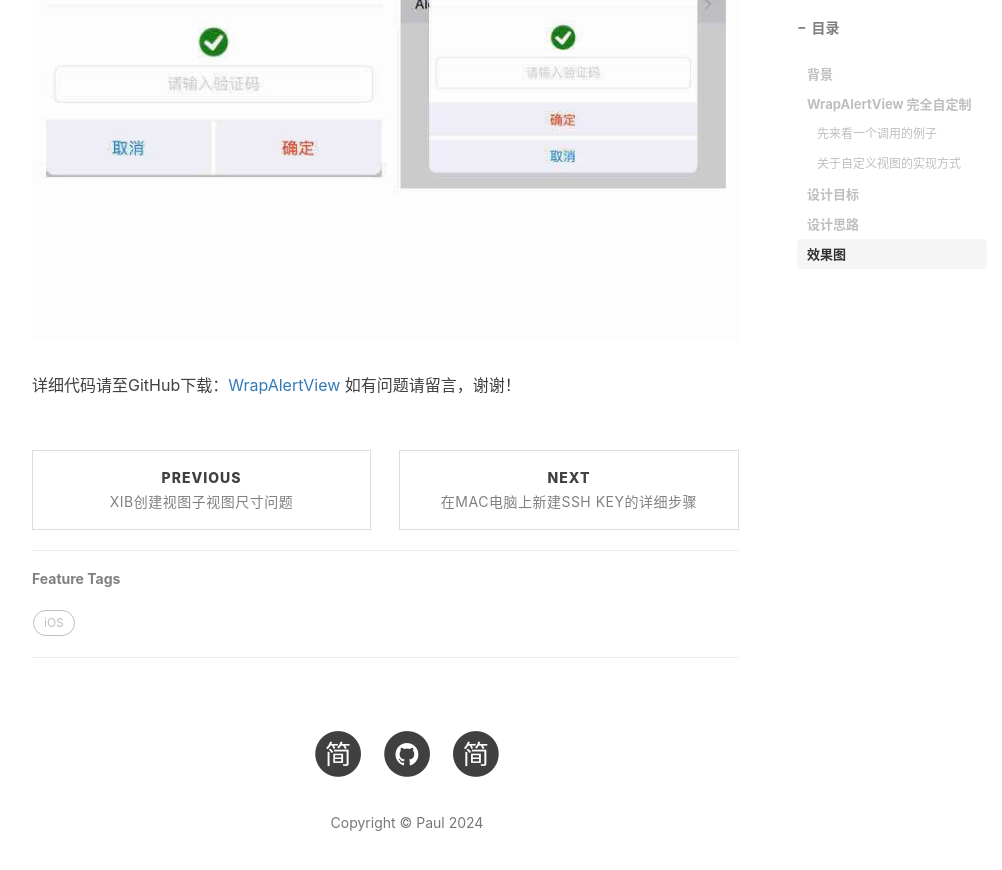
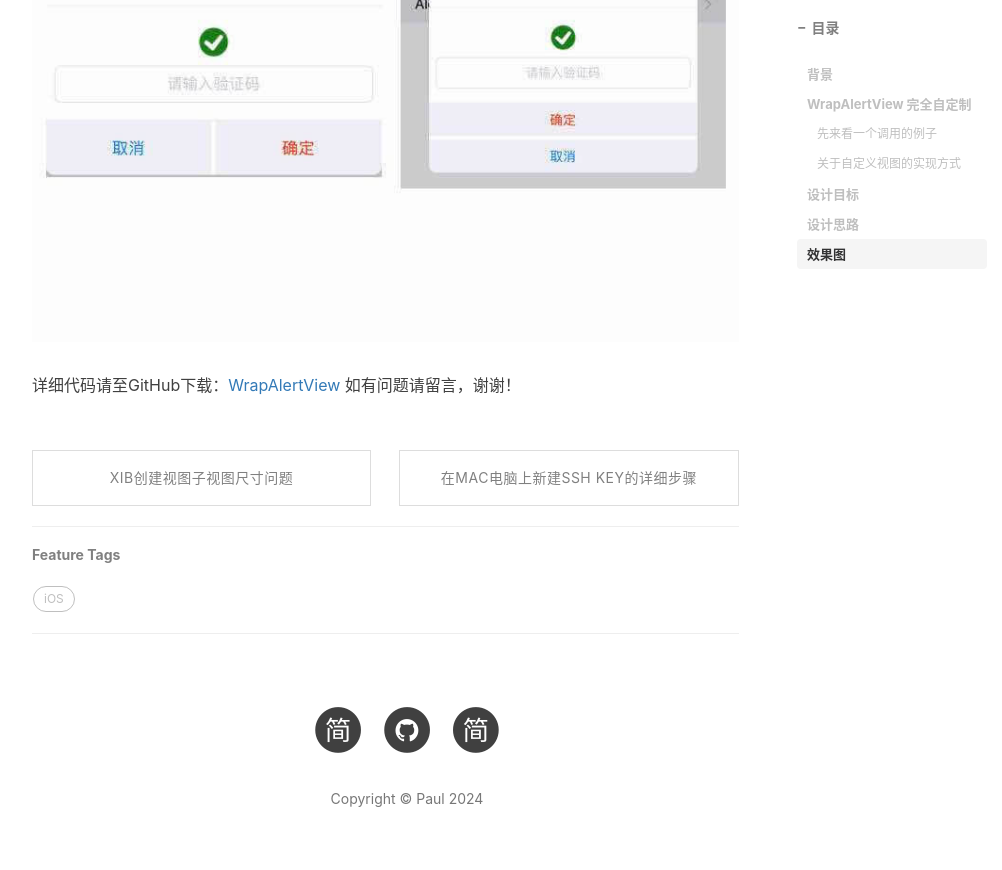
Before and after one commit to BuddyLiu/docs, a Jekyll site: the page built from _posts/2020-04-16-02.md, in a window 1280 px wide and 900 px high, scrolled down 6734 px. Shown: the top 870 px of the window, without its empty margins (233-1235 px from the left). Built offline with Jekyll 4.4.1, drawn with Linux system fonts in a browser that asks for light colours; nearby versions of some CDN libraries; comment, search, counter and statistics services are not loaded.

Commit message:
no message

```diff
--- a/_layouts/keynote.html
+++ b/_layouts/keynote.html
@@ -72,16 +72,14 @@
                 <ul class="pager">
                     {% if page.previous.url %}
                     <li class="previous">
-                        <a href="{{ page.previous.url | prepend: site.baseurl | replace: '//', '/' }}" data-toggle="tooltip" data-placement="top" title="{{page.previous.title}}">
-                        Previous<br>
+                        <a href="{{ page.previous.url | replace: '//', '/' }}" data-toggle="tooltip" data-placement="top" title="{{page.previous.title}}">
                         <span>{{page.previous.title}}</span>
                         </a>
                     </li>
                     {% endif %}
                     {% if page.next.url %}
                     <li class="next">
-                        <a href="{{ page.next.url | prepend: site.baseurl | replace: '//', '/' }}" data-toggle="tooltip" data-placement="top" title="{{page.next.title}}">
-                        Next<br>
+                        <a href="{{ page.next.url | replace: '//', '/' }}" data-toggle="tooltip" data-placement="top" title="{{page.next.title}}">
                         <span>{{page.next.title}}</span>
                         </a>
                     </li>
--- a/_layouts/post.html
+++ b/_layouts/post.html
@@ -65,16 +65,14 @@
                 <ul class="pager">
                     {% if page.previous.url %}
                     <li class="previous">
-                        <a href="{{ page.previous.url | prepend: site.baseurl | replace: '//', '/' }}" data-toggle="tooltip" data-placement="top" title="{{page.previous.title}}">
-                        Previous<br>
+                        <a href="{{ page.previous.url | replace: '//', '/' }}" data-toggle="tooltip" data-placement="top" title="{{page.previous.title}}">
                         <span>{{page.previous.title}}</span>
                         </a>
                     </li>
                     {% endif %}
                     {% if page.next.url %}
                     <li class="next">
-                        <a href="{{ page.next.url | prepend: site.baseurl | replace: '//', '/' }}" data-toggle="tooltip" data-placement="top" title="{{page.next.title}}">
-                        Next<br>
+                        <a href="{{ page.next.url | replace: '//', '/' }}" data-toggle="tooltip" data-placement="top" title="{{page.next.title}}">
                         <span>{{page.next.title}}</span>
                         </a>
                     </li>
```
